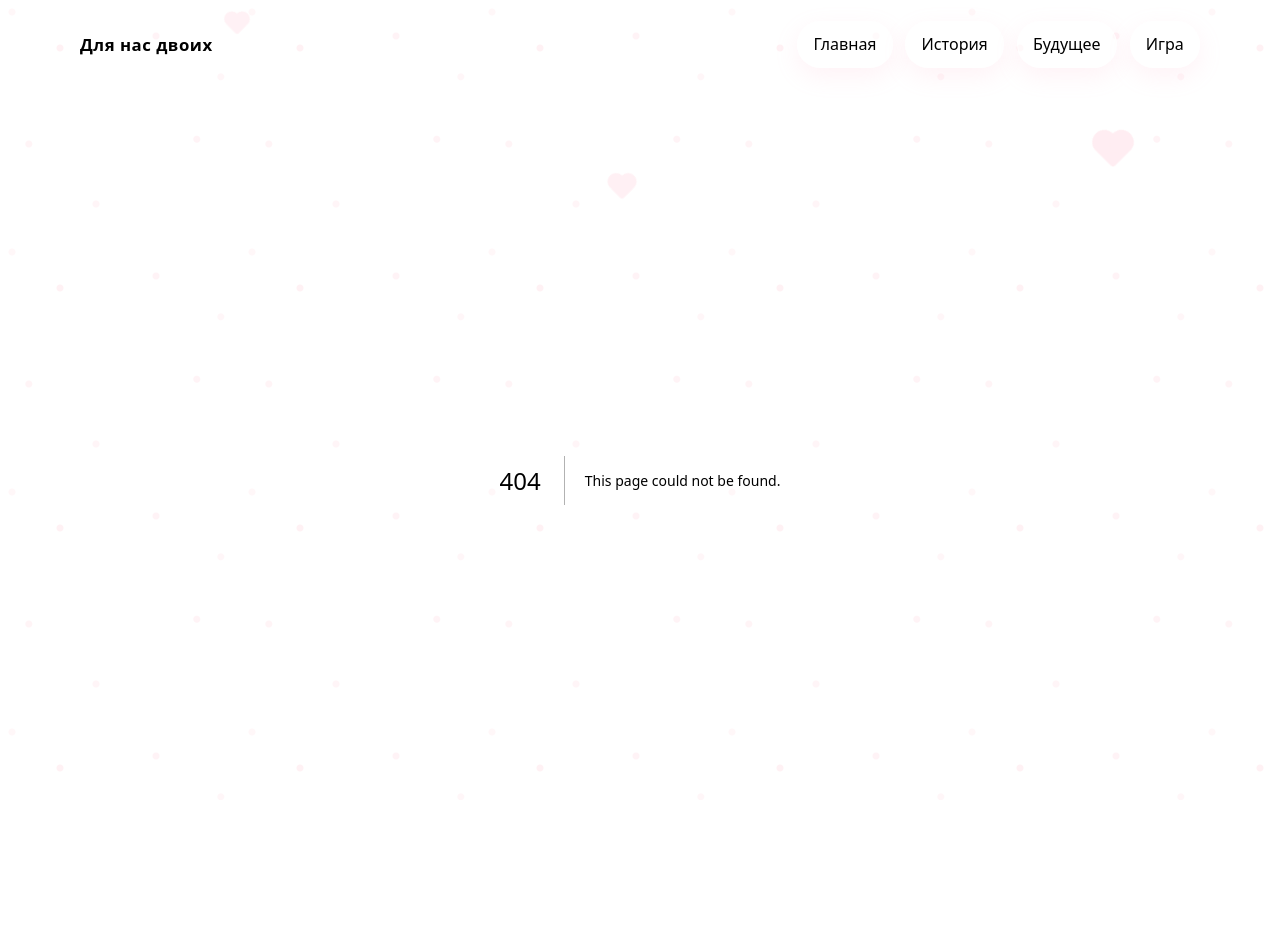
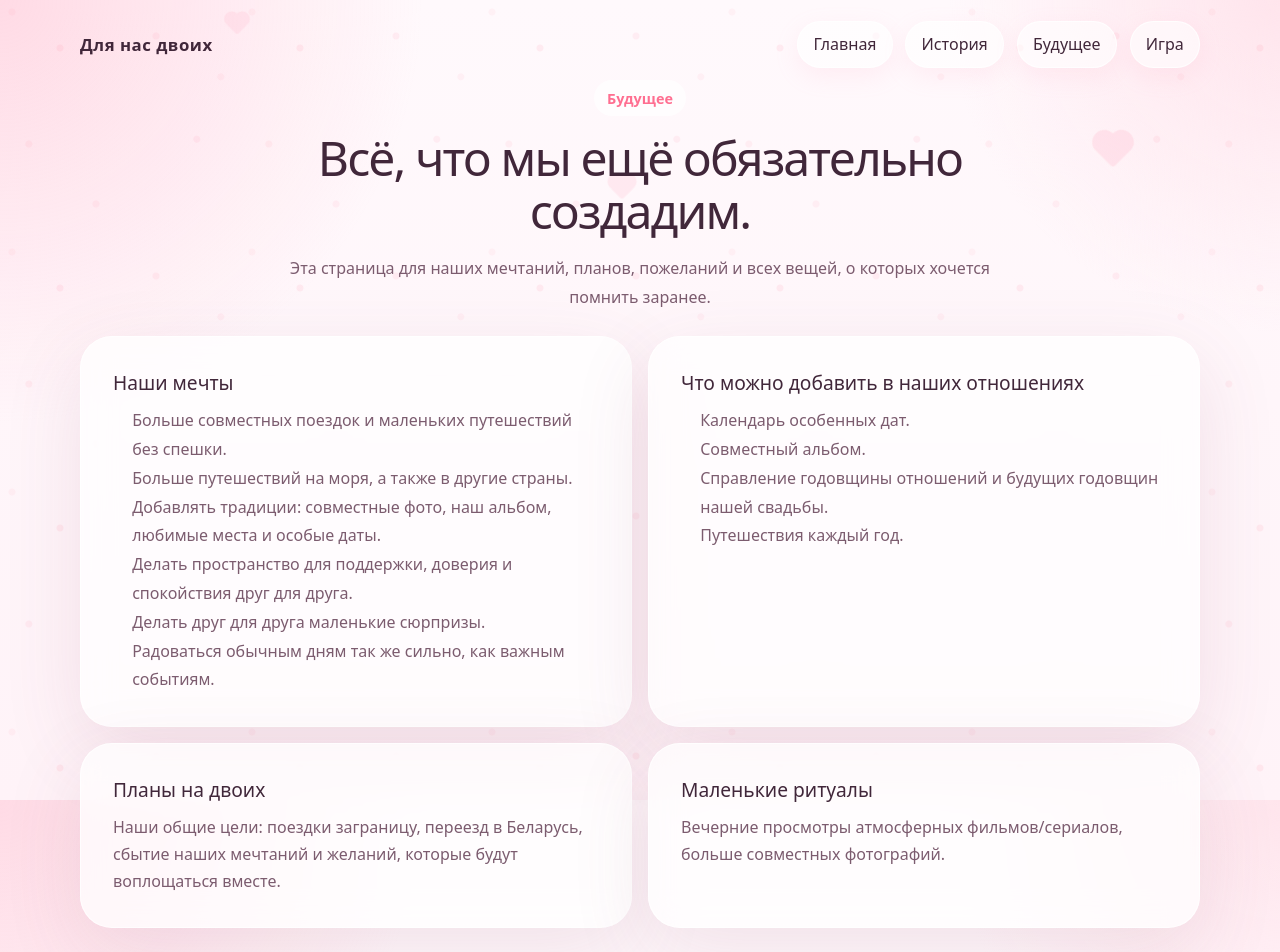
Before and after one commit to EmiiSem/darling, a Next.js app: page /future in a window 1280 px wide. Before the commit this address had no page. Before the commit the page ends 880 px from the top, so only its background shows below. Built offline with nearby package versions, Linux system fonts and the light colour scheme.

Commit message:
добавлена страница будущих планов, мечтаний и желаний с анимацией

```diff
--- /dev/null
+++ b/app/future/page.tsx
@@ -0,0 +1,68 @@
+import { Reveal } from "../ui/animations";
+
+const futurePlans = [
+  "Больше совместных поездок и маленьких путешествий без спешки.",
+  "Больше путешествий на моря, а также в другие страны.",
+  "Добавлять традиции: совместные фото, наш альбом, любимые места и особые даты.",
+  "Делать пространство для поддержки, доверия и спокойствия друг для друга.",
+  "Делать друг для друга маленькие сюрпризы.",
+  "Радоваться обычным дням так же сильно, как важным событиям.",
+];
+
+const dreamCards = [
+  {
+    title: "Планы на двоих",
+    text: "Наши общие цели: поездки заграницу, переезд в Беларусь, сбытие наших мечтаний и желаний, которые будут воплощаться вместе.",
+  },
+  {
+    title: "Маленькие ритуалы",
+    text: "Вечерние просмотры атмосферных фильмов/сериалов, больше совместных фотографий.",
+  },
+];
+
+export default function FuturePage() {
+  return (
+    <main className="page" style={{ paddingBottom: "1.5rem" }}>
+      <Reveal className="center-note">
+        <span className="eyebrow">Будущее</span>
+        <h1 className="section-title" style={{ marginTop: "1rem" }}>
+          Всё, что мы ещё обязательно создадим.
+        </h1>
+        <p>
+          Эта страница для наших мечтаний, планов, пожеланий и всех вещей, о
+          которых хочется помнить заранее.
+        </p>
+      </Reveal>
+
+      <section className="future-grid" style={{ paddingTop: "1.5rem" }}>
+        <Reveal className="future-card">
+          <h3>Наши мечты</h3>
+          <ul>
+            {futurePlans.map((item) => (
+              <li key={item}>{item}</li>
+            ))}
+          </ul>
+        </Reveal>
+
+        <Reveal className="future-card">
+          <h3>Что можно добавить в наших отношениях</h3>
+          <ul>
+            <li>Календарь особенных дат.</li>
+            <li>Совместный альбом.</li>
+            <li>Справление годовщины отношений и будущих годовщин нашей свадьбы.</li>
+            <li>Путешествия каждый год.</li>
+          </ul>
+        </Reveal>
+      </section>
+
+      <section className="future-grid" style={{ paddingTop: "1rem" }}>
+        {dreamCards.map((item) => (
+          <Reveal className="future-card" key={item.title}>
+            <h3>{item.title}</h3>
+            <p className="muted">{item.text}</p>
+          </Reveal>
+        ))}
+      </section>
+    </main>
+  );
+}
```
